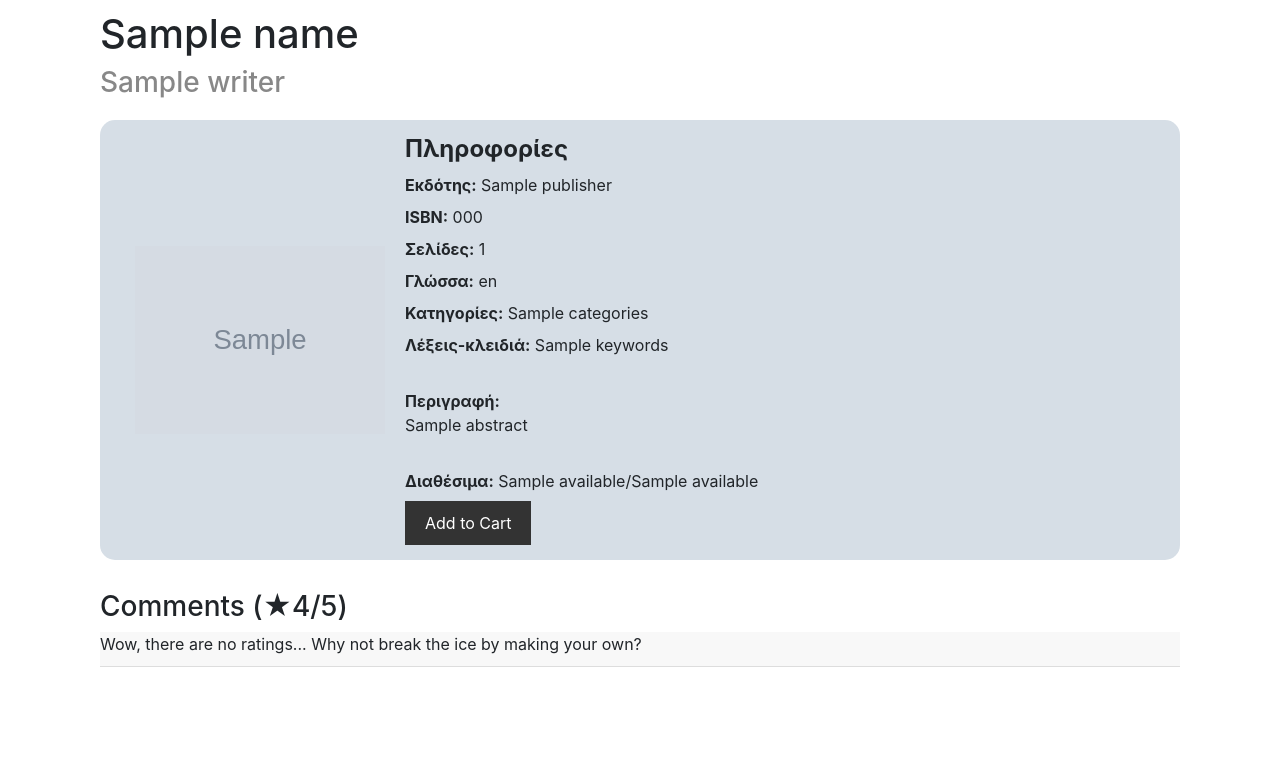
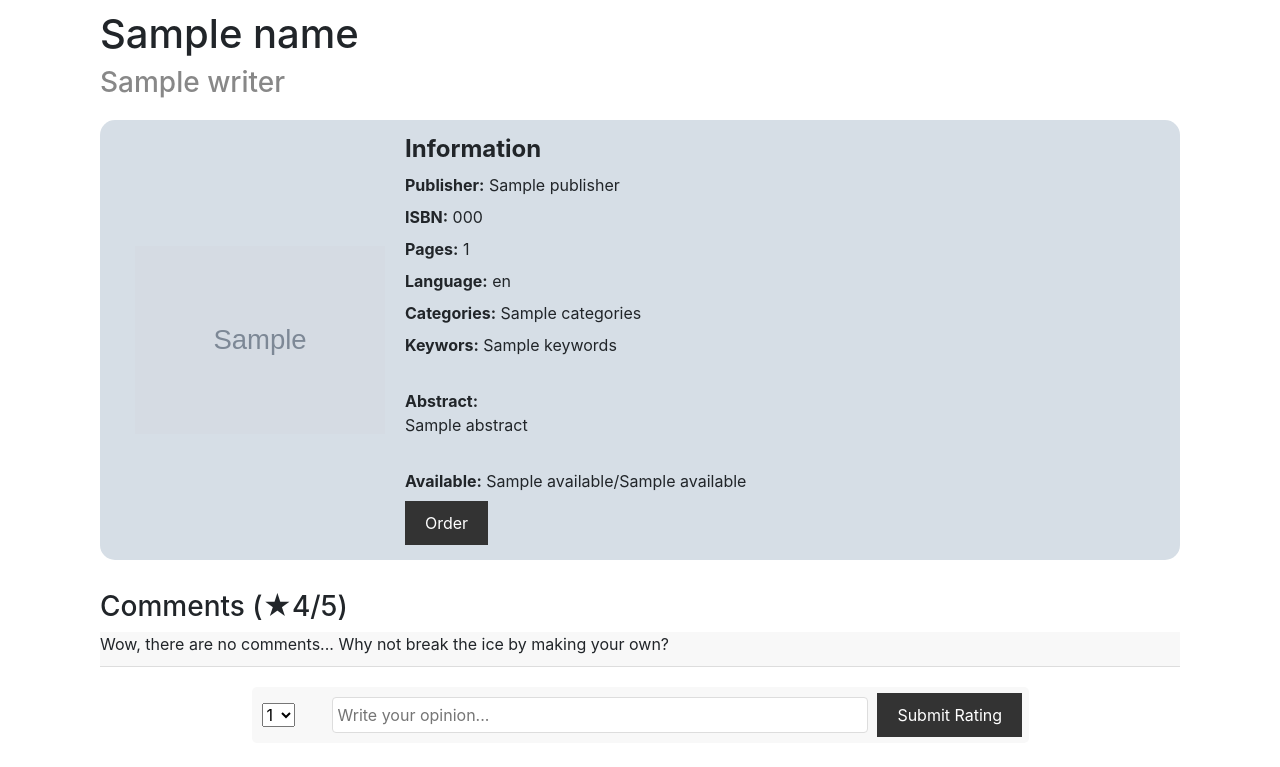
Before and after one commit to Se7enBit/DatabasesProject, a Flask app: template website/templates/book_page.html in a window 1280 px wide. Shown: the part 56-823 px from the top of the page. Before the commit the page ends 723 px from the top, so only its background shows below. Run offline with Flask 3, Linux system fonts and the light colour scheme; the template is opened without the code that fills it: most values are stand-ins (such as "Sample title", 1, 10 or a date in 2020); grey boxes marked "Sample" are stand-in pictures; some libraries are stand-ins or nearby versions.

Commit message:
Added rating submition form (not funtional yet)

```diff
--- a/website/static/css/mycss.css
+++ b/website/static/css/mycss.css
@@ -20,12 +20,7 @@
   -moz-osx-font-smoothing: grayscale;
 }
 
-/* .main-content {
-  flex: 1;
-} */
-/* h1 {
-  color: #333;
-} */
+/* Book info */
 .product {
   display: flex;
   align-items: center;
@@ -34,10 +29,7 @@
   margin-top: 20px;
   border-radius: 15px;
 }
-/* .product-image {
-  flex: 0 0 200px;
-  margin-right: 20px;
-} */
+
 .product-image img {
   width: 100%;
   max-height: 200px;
@@ -45,28 +37,27 @@
 }
 .book-details {
   flex: 1;
-  /* background-color: #888; */
 }
 .product-title {
   font-size: 24px;
   font-weight: bold;
   margin-bottom: 10px;
 }
-/* .product-price {
-  font-size: 18px;
-  color: #888;
-  margin-bottom: 10px;
-} */
+
 .book-description {
   margin-bottom: 8px;
 }
-.product-button {
+
+.button {
   background-color: #333;
   color: #fff;
   padding: 10px 20px;
   border: none;
   cursor: pointer;
+  height: fit-content;
 }
+
+/* Comment Section */
 .comment-section {
   margin-top: 30px;
 }
@@ -87,31 +78,25 @@
 .comment-text {
   margin-top: 5px;
 }
-.sidebar {
-  width: 300px;
-  margin-left: 20px;
+
+/* Submit Comment */
+.make-comment {
+  display: flex;
+  width: 70%;
+  padding: 5px;
+  margin:auto;
+  background-color: #f8f8f8;
+  border-radius: 5px;
+  align-items: center;
 }
-.order-form {
-  background-color: #f5f5f5;
-  padding: 20px;
+
+.form-input {
+  margin: 5px;
 }
-.form-input {
-  margin-bottom: 10px;
-}
-.form-input label {
-  font-weight: bold;
-  display: block;
-}
+
 .form-input input {
   width: 100%;
   padding: 5px;
   border: 1px solid #ddd;
   border-radius: 4px;
 }
-.form-input button {
-  background-color: #333;
-  color: #fff;
-  padding: 10px 20px;
-  border: none;
-  cursor: pointer;
-}
--- a/website/templates/book_page.html
+++ b/website/templates/book_page.html
@@ -11,16 +11,16 @@
             style="margin:20px;"
             width="250">
         <div class="book-details">
-          <h2 class="product-title">Πληροφορίες</h2>
-          <p class="book-description"><b>Εκδότης:</b> {{publisher}}</p>
+          <h2 class="product-title">Information</h2>
+          <p class="book-description"><b>Publisher:</b> {{publisher}}</p>
           <p class="book-description"><b>ISBN:</b> {{isbn}}</p>
-          <p class="book-description"><b>Σελίδες:</b> {{num_pages}}</p>
-          <p class="book-description"><b>Γλώσσα:</b> {{language}}</p>
-          <p class="book-description"><b>Κατηγορίες:</b> {{categories}}</p>
-          <p class="book-description"><b>Λέξεις-κλειδιά:</b> {{keywords}}</p>
-          <p class="book-description"></br><b>Περιγραφή:</b></br>{{abstract}}</p>
-          <p class="book-description"><b></br>Διαθέσιμα:</b> {{available[1]}}/{{available[0]}}</p>
-          <button class="product-button">Add to Cart</button>
+          <p class="book-description"><b>Pages:</b> {{num_pages}}</p>
+          <p class="book-description"><b>Language:</b> {{language}}</p>
+          <p class="book-description"><b>Categories:</b> {{categories}}</p>
+          <p class="book-description"><b>Keywors:</b> {{keywords}}</p>
+          <p class="book-description"></br><b>Abstract:</b></br>{{abstract}}</p>
+          <p class="book-description"><b></br>Available:</b> {{available[1]}}/{{available[0]}}</p>
+          <button class="button">Order</button>
         </div>
     </div>
 
@@ -35,28 +35,31 @@
         </div>
         {% endfor %}
         {% else %}
-        <p class="comment">Wow, there are no ratings... Why not break the ice by making your own?</p>
+        <p class="comment">Wow, there are no comments... Why not break the ice by making your own?</p>
         {% endif %}
       </div>
     </div>
 
-    <!-- <div class="sidebar">
-      <div class="order-form">
-        <h3>Order Form</h3>
-        <div class="form-input">
-          <label for="name">Name:</label>
-          <input type="text" id="name" name="name" placeholder="Enter your name">
+    <form action="/" method="post">
+    <div class="make-comment">
+        <div class="form-input" style="width:60px">
+          <select>
+            <option value=1>1</option>
+            <option value=2>2</option>
+            <option value=3>3</option>
+            <option value=4>4</option>
+            <option value=5>5</option>
+          </select>
         </div>
-        <div class="form-input">
-          <label for="email">Email:</label>
-          <input type="email" id="email" name="email" placeholder="Enter your email">
+        <div class="form-input" style="width:70%">
+          <input type="text" id="comment" name="comment" placeholder="Write your opinion...">
         </div>
-        <div class="form-input">
-          <label for="quantity">Quantity:</label>
-          <input type="number" id="quantity" name="quantity" min="1" value="1">
+        <div style="margin-left:4px">
+            <button class="button">Submit Rating</button>
         </div>
-        <button class="product-button">Place Order</button>
-      </div>
     </div>
-  </div> -->
+    </form>
+
+  </div>
+  <br>
 {% endblock %}
--- a/website/templates/books.html
+++ b/website/templates/books.html
@@ -7,8 +7,8 @@
 <br />
 <ul>
   {% for row in rows %}
-  <li>
-    <div>
+  <li class="product">
+    <div style="margin-right:7px">
       <img
         src="{{image_url[loop.index0]}}"
         alt="{{ row[0] }}"
```
